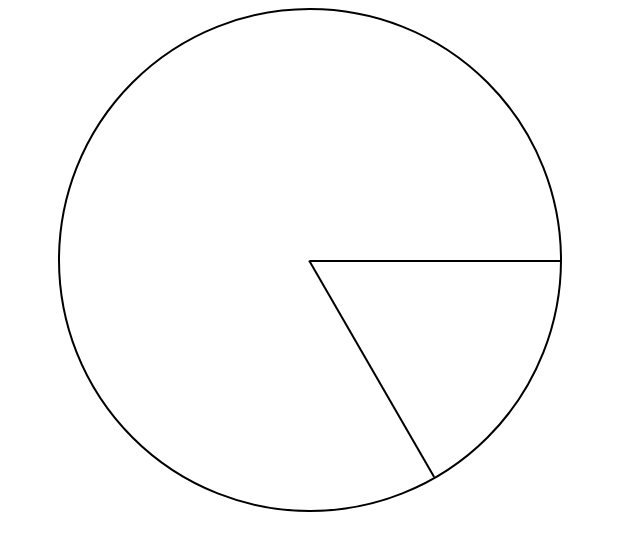
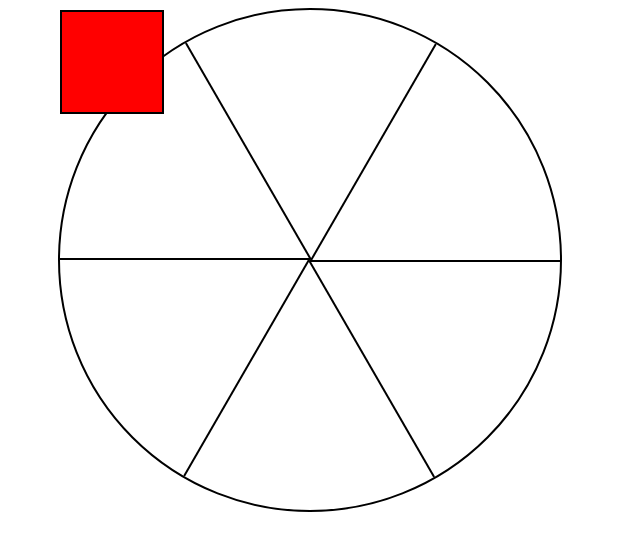
Before and after one commit to dev-arpita/ferrisWheelAnimation, a plain HTML site: page index.html in a window 1280 px wide. Shown: the whole page, without its empty margins (0-640 px from the left). Drawn offline with Linux system fonts and the light colour scheme.

Commit message:
Using transform-origin property

```diff
--- a/styles.css
+++ b/styles.css
@@ -22,3 +22,28 @@
 .line:nth-of-type(2) {
     transform: rotate(60deg);
 }
+
+.line:nth-of-type(3) {
+    transform: rotate(120deg);
+}
+
+.line:nth-of-type(4) {
+    transform: rotate(180deg);
+}
+
+.line:nth-of-type(5) {
+    transform: rotate(240deg);
+}
+
+.line:nth-of-type(6) {
+    transform: rotate(300deg);
+}
+
+.cabin {
+    background-color: red;
+    width: 20%;
+    height: 20%;
+    position: absolute;
+    border: 2px solid;
+    transform-origin: 50% 0%;
+}
```
